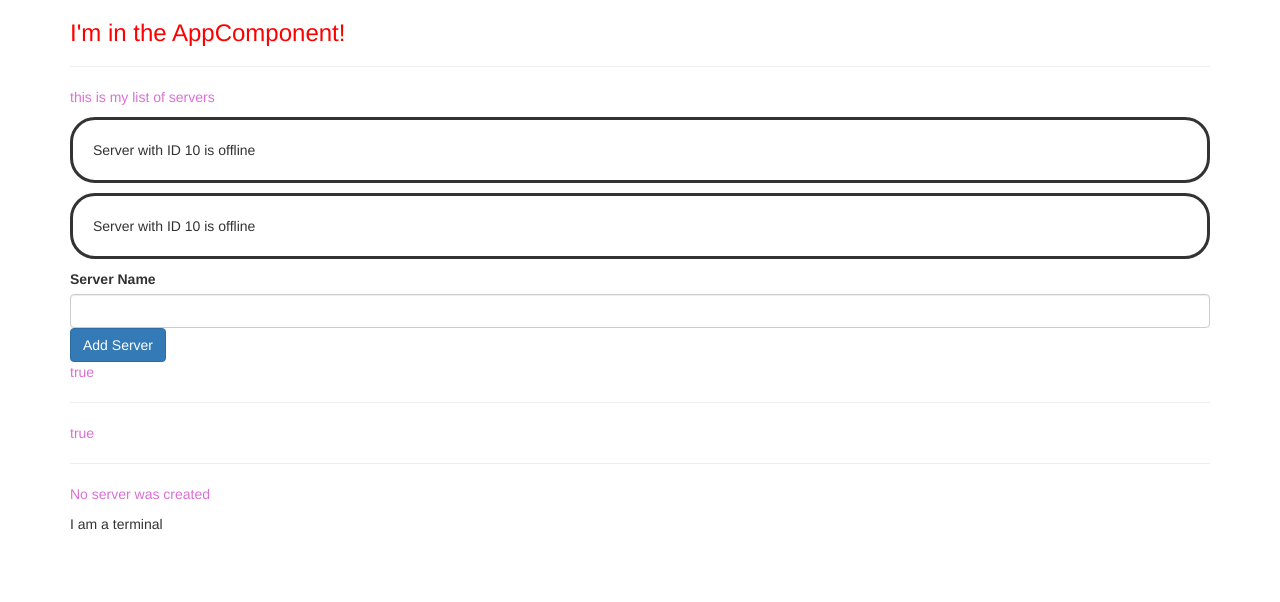
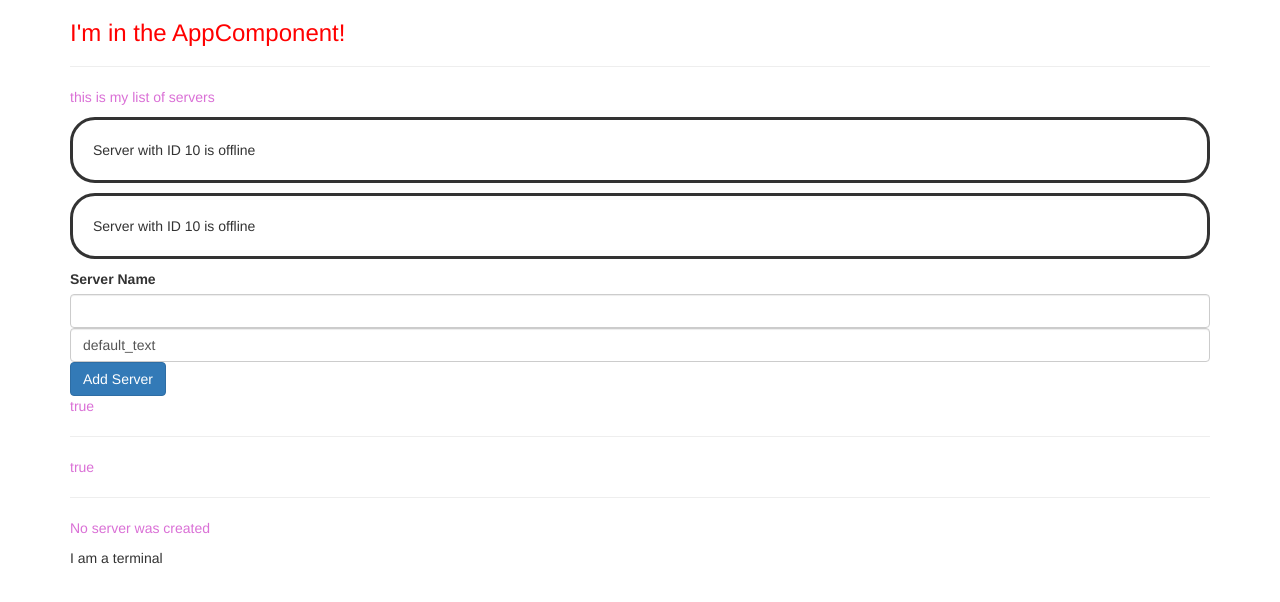
Before and after one commit to jplebold/udemy-class-workshop, an Angular app: page / in a window 1280 px wide. Shown: the top 602 px of the page. Built offline with nearby package versions, Linux system fonts and the light colour scheme.

Commit message:
added a new input field with two way binding, set with default text

```diff
--- a/src/app/servers/servers.component.html
+++ b/src/app/servers/servers.component.html
@@ -10,7 +10,12 @@
   button down below also has an $event var, which we could potentially pass to the
   bound method.
 -->
-<input type="text" class="form-control" (input)="onUpdateServerName($event)">
+<input type="text" class="form-control" (input)="onUpdateServerName($event)" />
+<!--
+  this text field uses two-way-binding. not sure yet what ngModel is really doing, and
+  how it knows we are binding to the onInput property...
+-->
+<input type="text" class="form-control" [(ngModel)]="serverName" />
 <!--
   below, we are doing property binding. disabled is a property of the html element button.
   Wrapping it in [square brackets] marks it as a prop for binding, and then following with
--- a/src/app/servers/servers.component.ts
+++ b/src/app/servers/servers.component.ts
@@ -8,7 +8,7 @@ import { Component } from '@angular/core';
 export class ServersComponent{
   private allowNewServer: boolean = false;
   serverCreationStatus: string = 'No server was created';
-  serverName: string = "";
+  serverName: string = "default_text";
 
   constructor() {
     setTimeout(() => {
```
